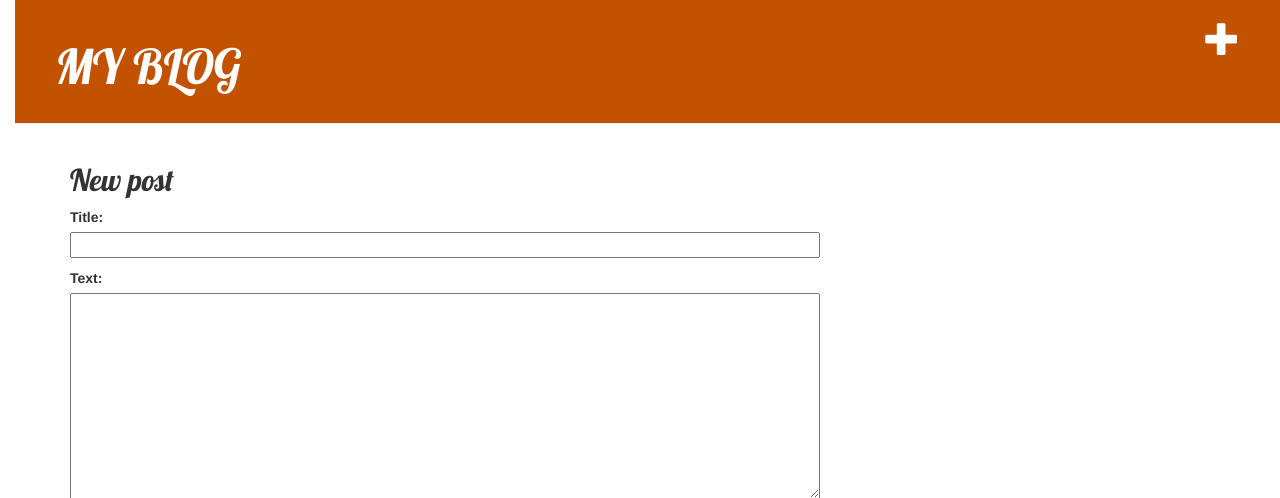
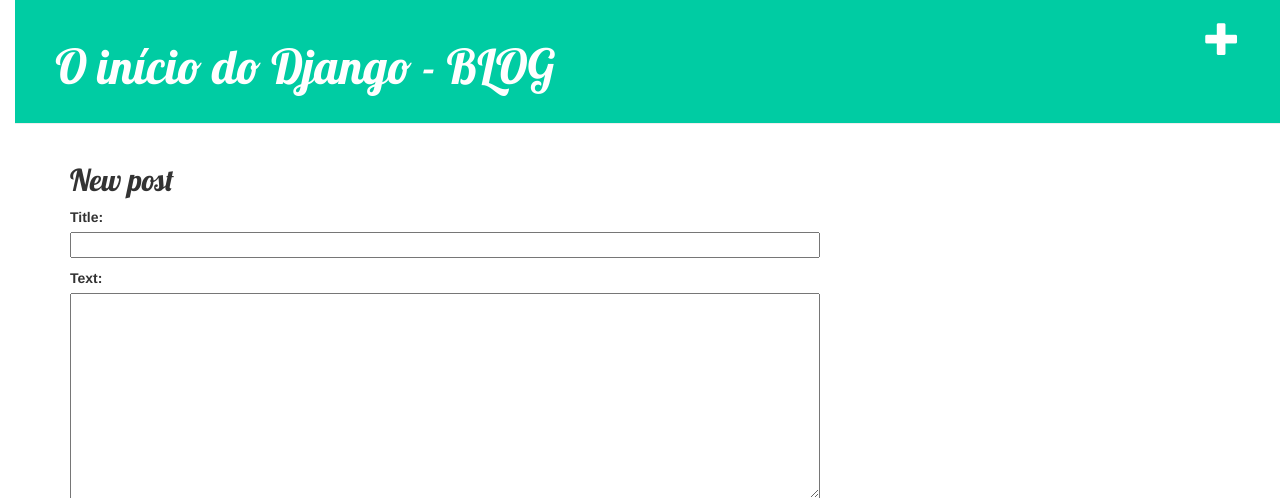
Before and after one commit to senimoreira/django-blog, a Django app: page /post/new/ in a window 1280 px wide. Shown: the top 498 px of the page. Run offline with Django 3.2, Linux system fonts and the light colour scheme; some libraries are stand-ins or nearby versions.

Commit message:
New colour

```diff
--- a/blog/static/css/blog.css
+++ b/blog/static/css/blog.css
@@ -1,5 +1,5 @@
 h1 a, h2 a {
-    color: #C25100;
+    color:#00cca3;
     font-family: 'Lobster';
 }
 
@@ -8,7 +8,7 @@ body {
 }
 
 .page-header {
-    background-color: #C25100;
+    background-color: #00cca3;
     margin-top: 0;
     padding: 20px 20px 20px 40px;
 }
--- a/blog/templates/blog/base.html
+++ b/blog/templates/blog/base.html
@@ -10,7 +10,7 @@
     <body>
         <div class="page-header">
             <a href="{% url 'post_new' %}" class="top-menu"><span class="glyphicon glyphicon-plus"></span></a>
-            <h1><a href="/">MY BLOG</a></h1>
+            <h1><a href="/">O início do Django - BLOG</a></h1>
         </div>
         <div class="content container">
             <div class="row">
```
